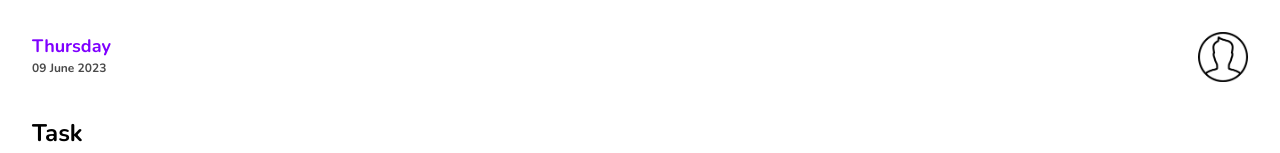
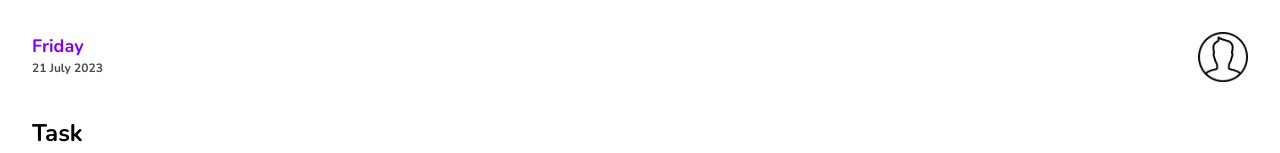
Before and after one commit to andr3felipe/ToDo-List, a Next.js app: page / in a window 1280 px wide. Shown: the top 153 px of the page. Built offline with nearby package versions, Linux system fonts and the light colour scheme.

Commit message:
add dayjs

```diff
--- a/components/Header.tsx
+++ b/components/Header.tsx
@@ -1,11 +1,15 @@
 import Image from "next/image";
+import dayjs from 'dayjs'
 
 export default function Header() {
+  const day = dayjs().format('dddd')
+  const fullDate = dayjs().format('DD MMMM YYYY')
+
   return (
     <header className="flex justify-between">
       <div>
-      <h3 className="text-primary text-lg font-bold">Thursday</h3>
-      <p className="text-xs text-date">09 June 2023</p>
+      <h3 className="text-primary text-lg font-bold">{day}</h3>
+      <p className="text-xs text-date">{fullDate}</p>
       </div>
       <div>
         <Image src="/profile.png" width={50} height={50} alt="" />
--- a/package.json
+++ b/package.json
@@ -18,6 +18,7 @@
     "@types/react": "^18.2.15",
     "@types/react-dom": "18.2.7",
     "autoprefixer": "10.4.14",
+    "dayjs": "^1.11.9",
     "eslint": "8.45.0",
     "eslint-config-next": "13.4.10",
     "next": "13.4.10",
--- a/tsconfig.json
+++ b/tsconfig.json
@@ -3,6 +3,7 @@
     "target": "es5",
     "lib": ["dom", "dom.iterable", "esnext"],
     "allowJs": true,
+    "allowSyntheticDefaultImports": true,
     "skipLibCheck": true,
     "strict": true,
     "forceConsistentCasingInFileNames": true,
```
Also changed, not shown: 1 other file (tests, documents, lock files or other folders).
